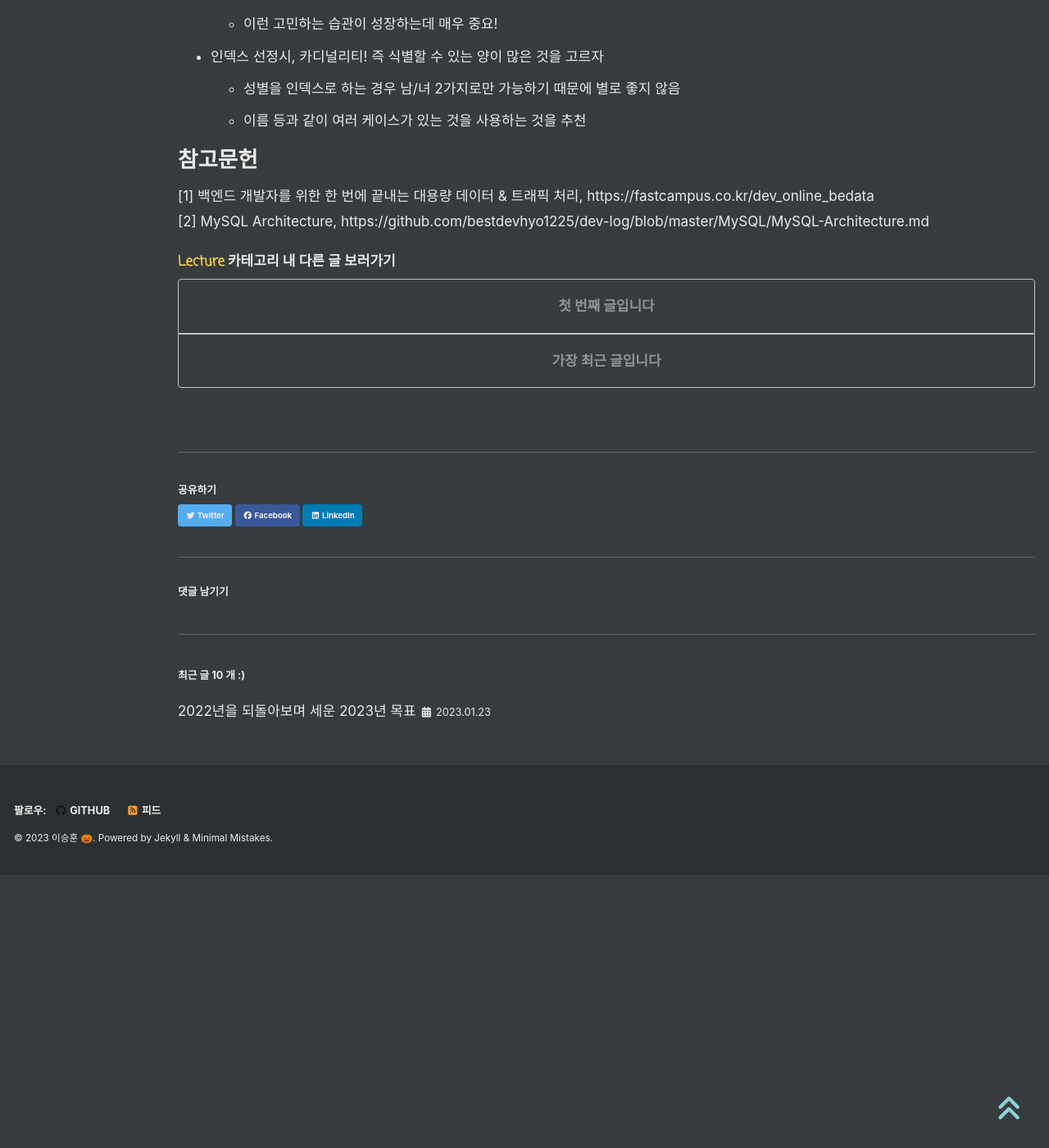
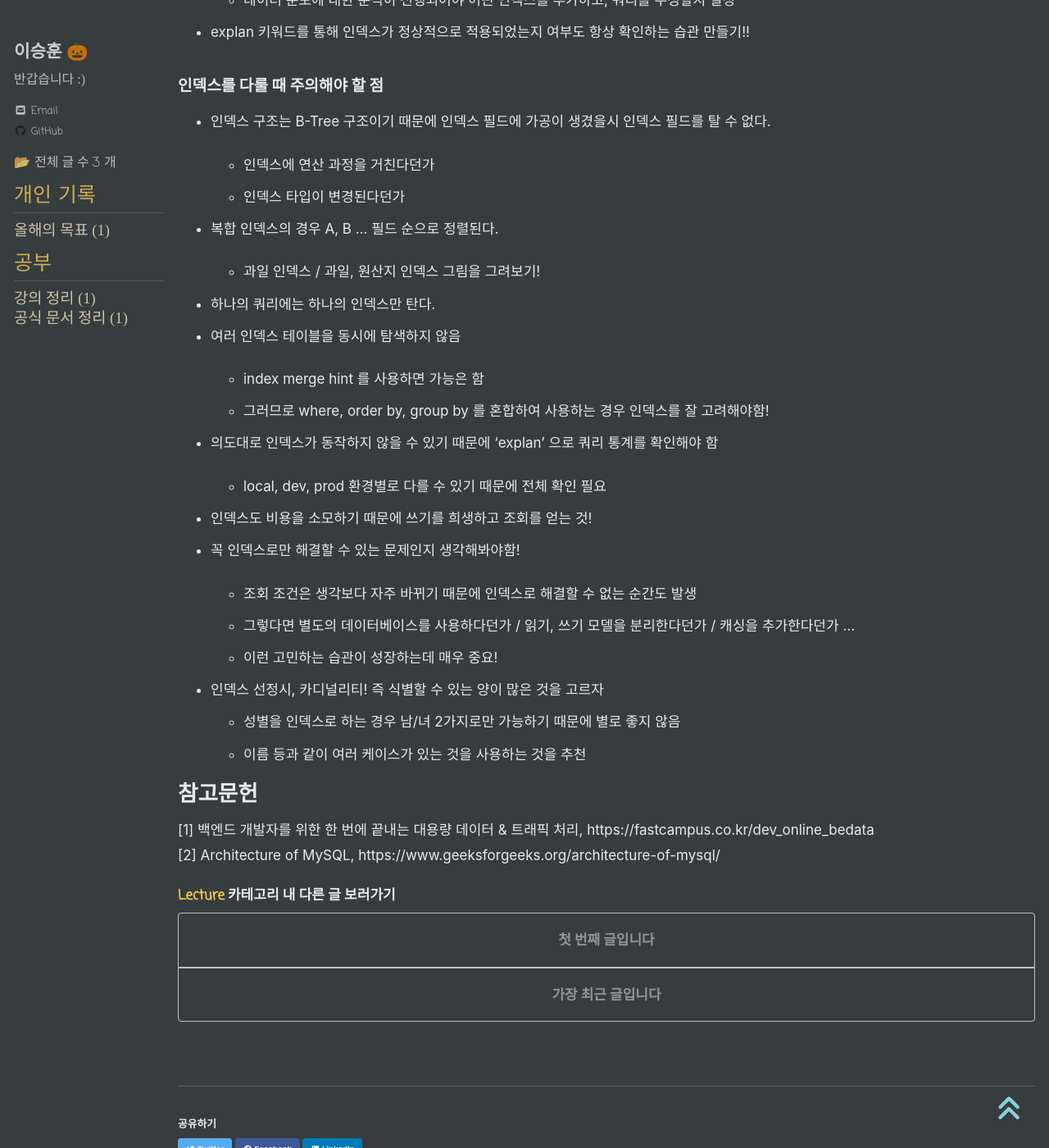
Before and after one commit to ac2dia/ac2dia.github.io, a Jekyll site: the page built from _posts/learn/lecture/2023-01-24-lecture.md, in a window 1280 px wide and 1400 px high, scrolled down 5411 px. Shown: the whole window at 82% size. Built offline with Jekyll 4.4.1, drawn with Linux system fonts in a browser that asks for light colours; cached includes are drawn as plain includes; nearby versions of some CDN libraries; some web fonts are replaced; comment, search, counter and statistics services are not loaded; before the commit the page ends 6478 px from its top, so only the background shows below that; some of the changed text lies outside the part shown.

```diff
--- a/_includes/nav_list_main
+++ b/_includes/nav_list_main
@@ -33,6 +33,13 @@
                     {% endif %}
                 {% endfor %}
             </ul>
+            <ul>
+                {% for category in site.categories %}
+                    {% if category[0] == "Document" %}
+                        <li><a href="/categories/document" class="">공식 문서 정리 ({{category[1].size}})</a></li>
+                    {% endif %}
+                {% endfor %}
+            </ul>
       </li>
   </ul>
 </nav>
--- a/_posts/learn/lecture/2023-01-24-lecture.md
+++ b/_posts/learn/lecture/2023-01-24-lecture.md
@@ -32,7 +32,7 @@ last_modified_at: 2023-01-24
   - 확장성
   - 관측가능성
 
-[마이크로 서비스 아키텍처 기반 대용량 시스템 샘플](/assets/images/lecture/2023-01-24%20MSA.png)
+![마이크로 서비스 아키텍처 기반 대용량 시스템 샘플](/assets/images/learn/lecture/2023-01-24%20MSA.png)
 
 - 데이터베이스의 병목 현상을 줄이기 위해 "캐시 서버" 를 만들 수 있다.
 - 클라이언트의 요청 후 대기 시간을 "비동기 큐" 를 이용하여 줄일 수 있다.
@@ -169,4 +169,4 @@ last_modified_at: 2023-01-24
 # 참고문헌
 
 [1] 백엔드 개발자를 위한 한 번에 끝내는 대용량 데이터 & 트래픽 처리, https://fastcampus.co.kr/dev_online_bedata<br>
-[2] MySQL Architecture, https://github.com/bestdevhyo1225/dev-log/blob/master/MySQL/MySQL-Architecture.md<br>
+[2] Architecture of MySQL, https://www.geeksforgeeks.org/architecture-of-mysql/<br>
```
Also changed, not shown: other parts of _posts/learn/lecture/2023-01-24-lecture.md (+2 -2 lines), _pages/categories/category-document.md (added, +12 -0 lines), _posts/learn/document/2023-01-25-document.md (added, +67 -0 lines), assets/images/learn/document/2023-01-25 GitHub Actions.png (added), assets/images/learn/lecture/2023-01-24 MSA.png (renamed from assets/images/lecture/2023-01-24 MSA.png), assets/images/learn/lecture/2023-01-24 MySQL 아키텍처.png (added), assets/images/lecture/2023-01-24 MySQL 아키텍처.png (deleted).
